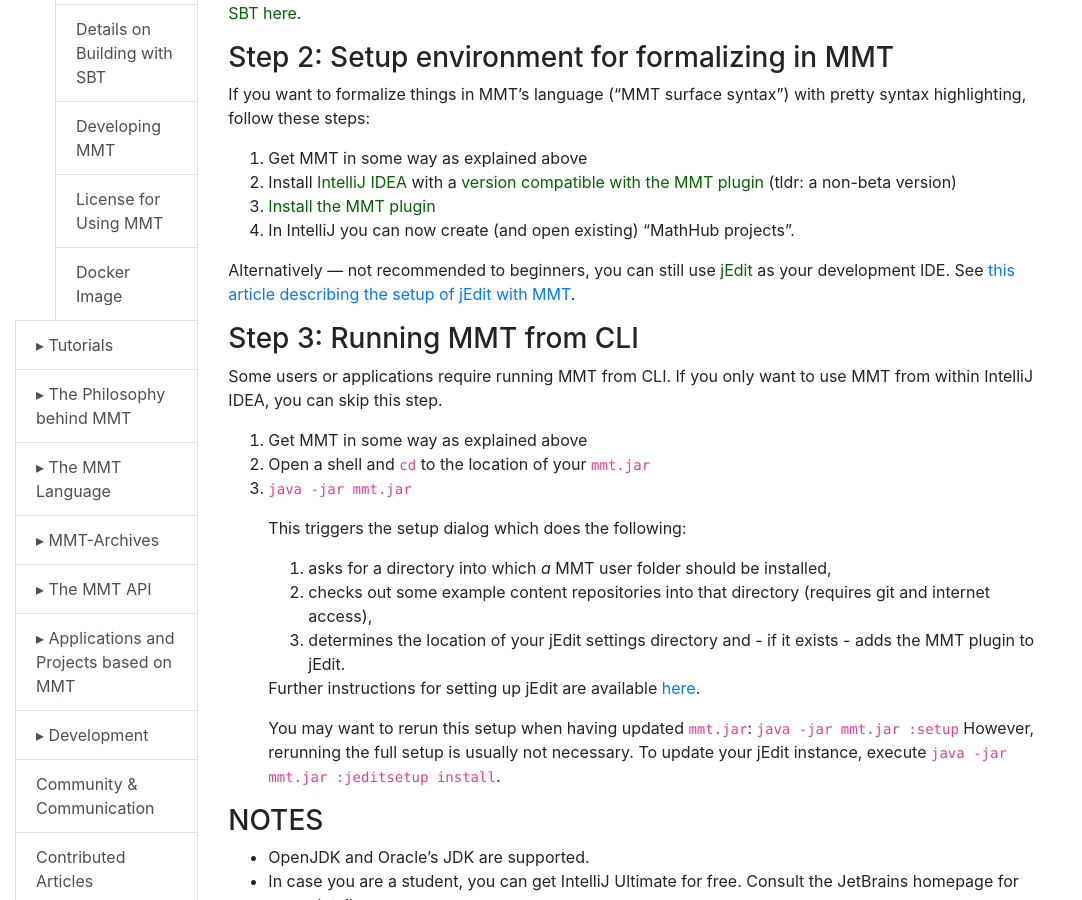
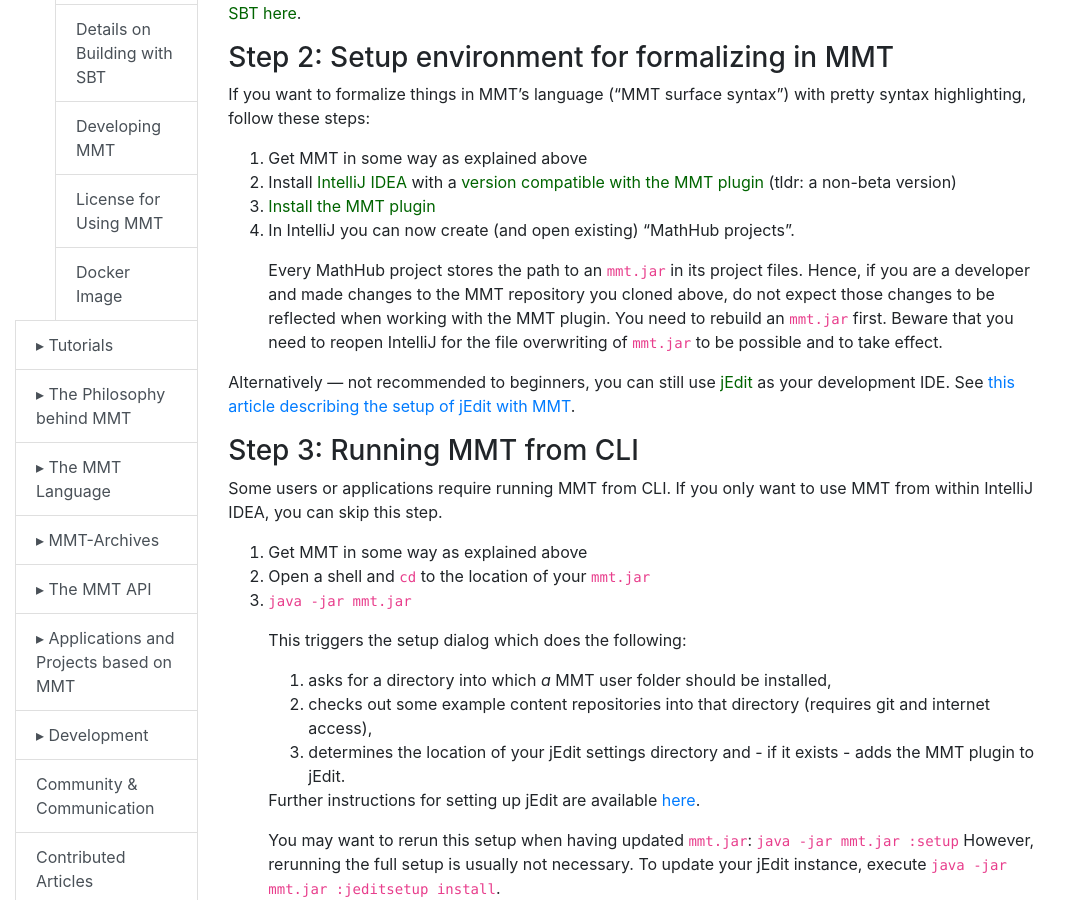
Before and after one commit to UniFormal/uniformal.github.io, a Jekyll site: the page built from doc/setup/index.md, in a window 1280 px wide and 900 px high, scrolled down 568 px. Shown: the whole window, without its empty margins (0-1082 px from the left). Built offline with Jekyll 4.4.1, drawn with Linux system fonts in a browser that asks for light colours.

Commit message:
Update index.md

```diff
--- a/doc/setup/index.md
+++ b/doc/setup/index.md
@@ -31,6 +31,9 @@
 3. [Install the MMT plugin](https://uniformal.github.io/doc/applications/intellij/)
 4. In IntelliJ you can now create (and open existing) "MathHub projects".
 
+   Every MathHub project stores the path to an `mmt.jar` in its project files.
+   Hence, if you are a developer and made changes to the MMT repository you cloned above, do not expect those changes to be reflected when working with the MMT plugin. You need to rebuild an `mmt.jar` first. Beware that you need to reopen IntelliJ for the file overwriting of `mmt.jar` to be possible and to take effect.
+
 Alternatively &mdash; not recommended to beginners, you can still use [jEdit](http://www.jedit.org/) as your development IDE. See [this article describing the setup of jEdit with MMT](jedit).
 
 ### Step 3: Running MMT from CLI
```
